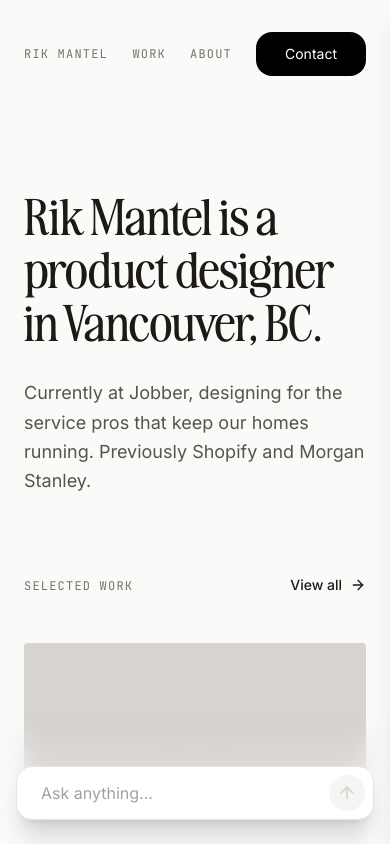
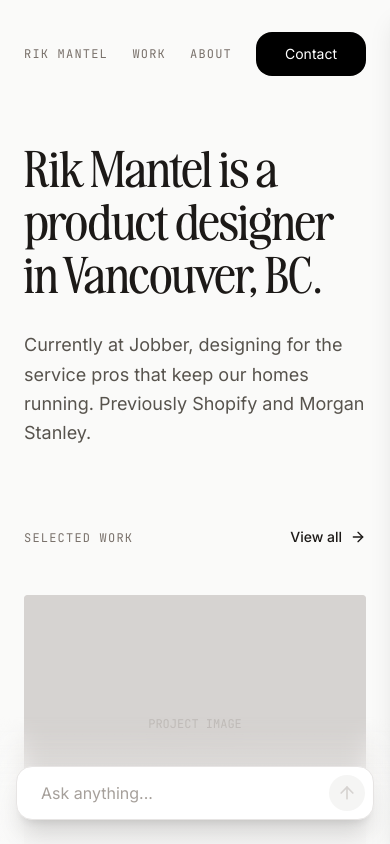
Before and after one commit to rikmantel/rikm-portfolio, a Next.js app: page / in a window 390 px wide. Shown: the top 844 px of the page. Built offline with nearby package versions, Linux system fonts and the light colour scheme.

Commit message:
fixed mobile padding

```diff
--- a/src/app/page.tsx
+++ b/src/app/page.tsx
@@ -4,7 +4,7 @@ import { ArrowRight } from "lucide-react";
 export default function Home() {
   return (
     <div className="px-6 md:px-12 max-w-screen-2xl mx-auto">
-      <section className="pt-20 md:pt-8 pb-20">
+      <section className="pt-8 md:pt-8 pb-20">
         <h1 className="font-serif text-5xl md:text-7xl lg:text-8xl leading-[1.1] text-stone-900 max-w-7xl text-balance">
           Rik Mantel is a product designer in Vancouver, BC.
         </h1>
```
